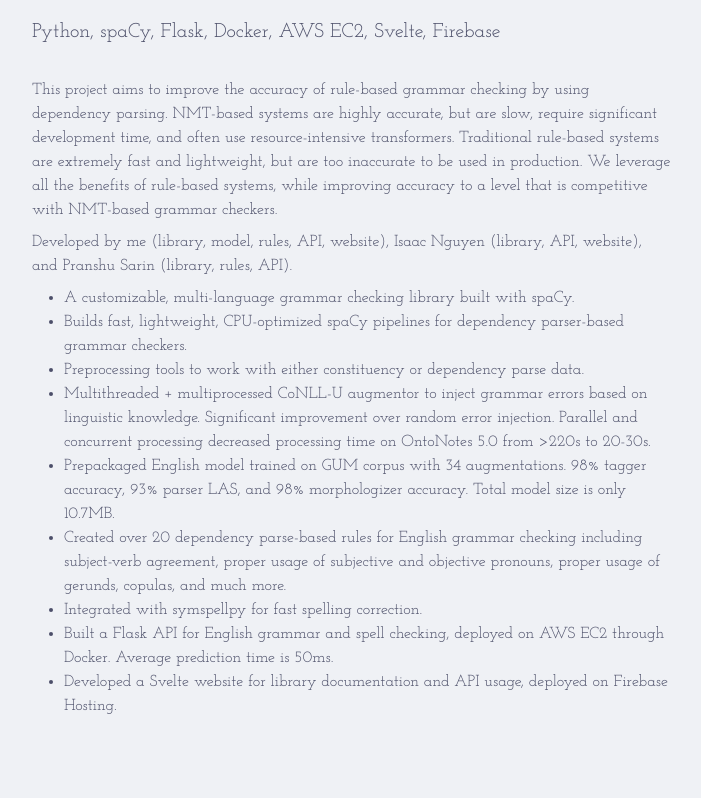
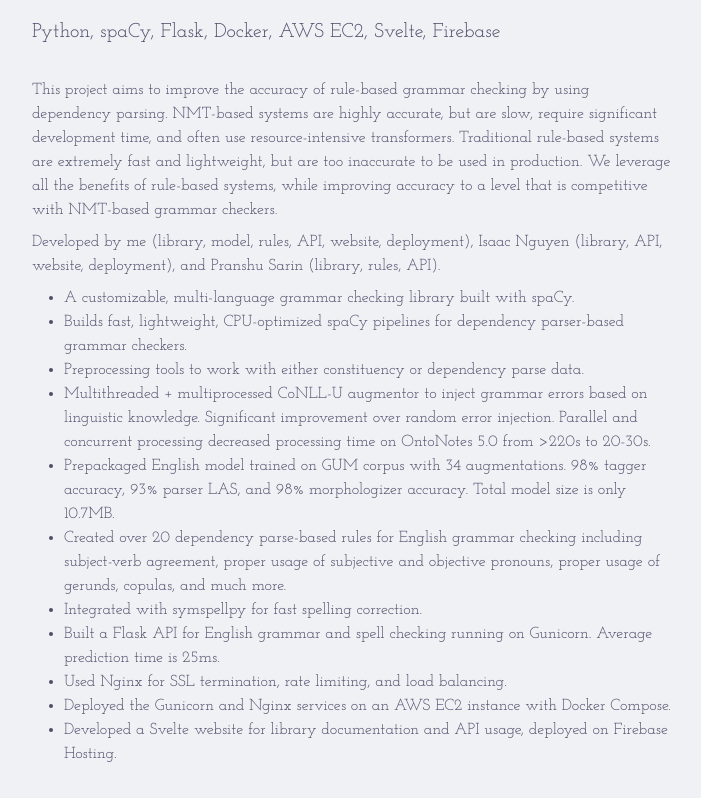
Before and after one commit to skarokin/portfolio-svelte, a SvelteKit app: page /projects/grammaCy in a window 1280 px wide. Shown: the part 260-1058 px from the top of the page, without its empty margins (288-989 px from the left). Before the commit the page ends 1010 px from the top, so only its background shows below. Built offline with nearby package versions, Linux system fonts and the light colour scheme; a web font is replaced by a local one.

Commit message:
update grammacy page with nginx, ssl, and docker

```diff
--- a/src/routes/projects/grammaCy/+page.svelte
+++ b/src/routes/projects/grammaCy/+page.svelte
@@ -37,9 +37,9 @@
         accuracy to a level that is competitive with NMT-based grammar checkers.
     </p>
     <p class="mb-2">
-        Developed by me (library, model, rules, API, website),
+        Developed by me (library, model, rules, API, website, deployment),
         <a href="https://github.com/akuwuh" target="_blank">Isaac Nguyen</a> (library, API,
-        website), and
+        website, deployment), and
         <a href="https://github.com/PranshuS27" target="_blank">Pranshu Sarin</a> (library, rules, API).
     </p>
     <ul class="text-sm sm:text-base list-disc pl-4 sm:pl-8 mb-4 sm:mb-8">
@@ -75,8 +75,14 @@
             Integrated with symspellpy for fast spelling correction.
         </li>
         <li>
-            Built a Flask API for English grammar and spell checking, deployed
-            on AWS EC2 through Docker. Average prediction time is 50ms.
+            Built a Flask API for English grammar and spell checking running on Gunicorn.
+            Average prediction time is 25ms.
+        </li>
+        <li>
+            Used Nginx for SSL termination, rate limiting, and load balancing.
+        </li>
+        <li>
+            Deployed the Gunicorn and Nginx services on an AWS EC2 instance with Docker Compose.
         </li>
         <li>
             Developed a Svelte website for library documentation and API usage,
```
